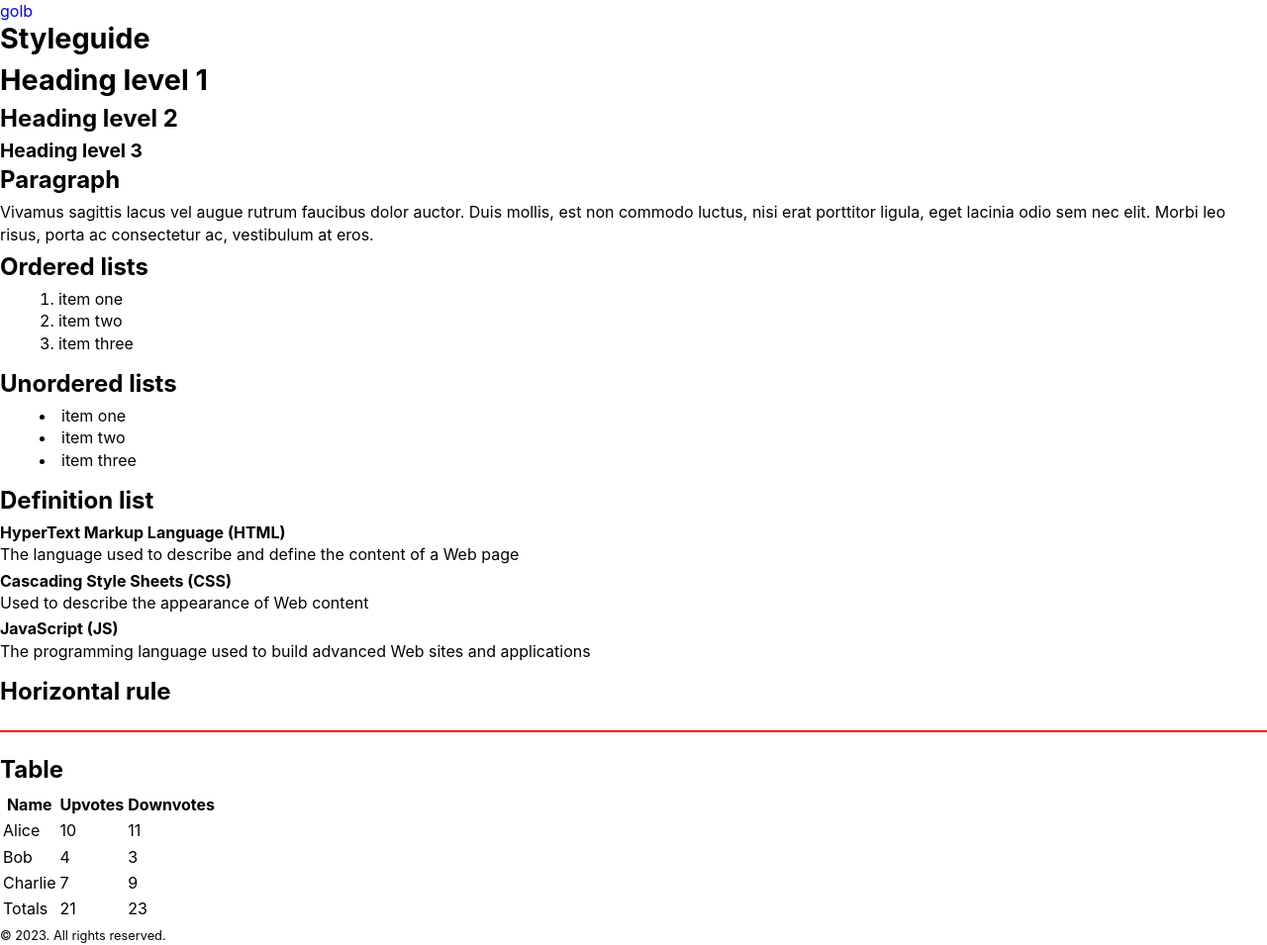
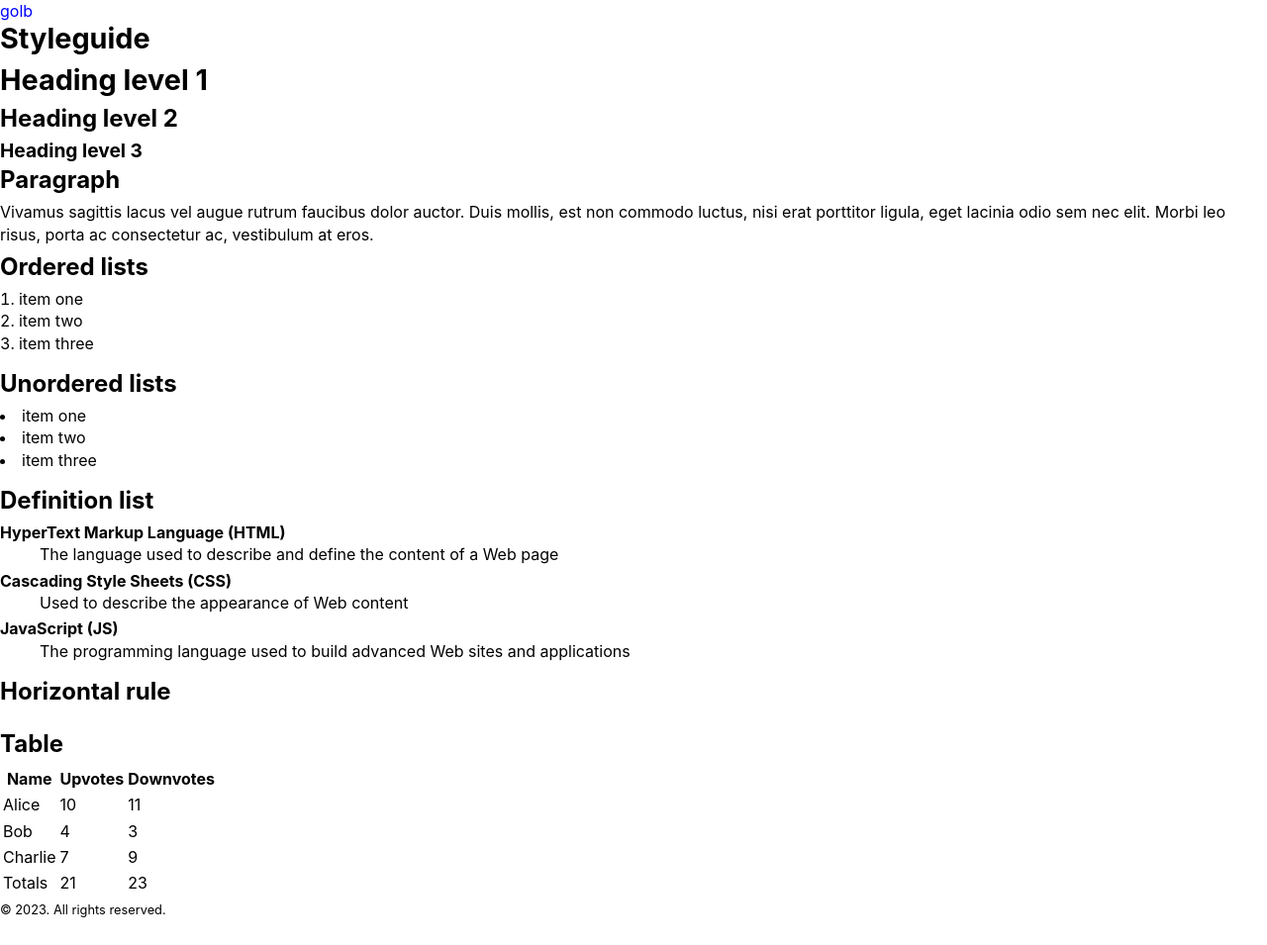
Before and after one commit to aflim/golb, a Jekyll site: the page built from styleguide.md, in a window 1280 px wide. Shown: the whole page at 99% size. Built offline with Jekyll 4.4.1, drawn with Linux system fonts in a browser that asks for light colours; after the commit the page ends 929 px from its top, so only the background shows below that.

Commit message:
Update stylesheet.css

```diff
--- a/assets/stylesheet.css
+++ b/assets/stylesheet.css
@@ -163,6 +163,7 @@ p {
 ul, ol, dl {
   margin-block-start: 0;
   margin-block-end: 1em;
+  padding-inline: 0;
 }
 
 dt {
@@ -171,13 +172,6 @@ dt {
 
 dd {
   margin-bottom: .25em;
-}
-
-ul li,
-ol li,
-dl dd {
-  margin-inline: 0;
-  padding-inline: 0;
 }
 
 ul li,
@@ -194,5 +188,5 @@ hr {
   margin-block: var(--spacer-2);
   margin-inline: 0;
   border: 0;
-  border-block-start: 2px solid red;
+  border-block-start: 2px solid var(--ink-1);
 }
```
